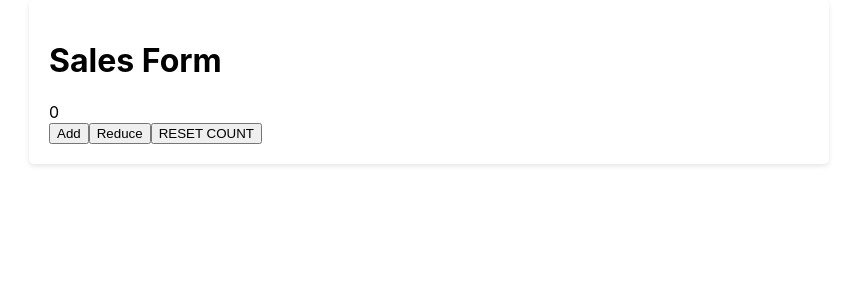
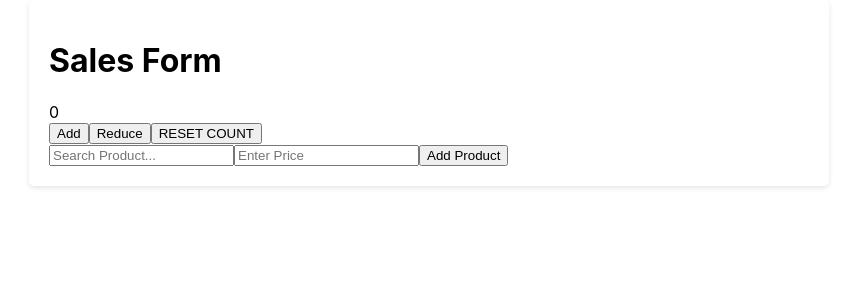
Before and after one commit to abiolatom/Eddietom, a React (Create React App) app: page / in a window 1280 px wide. Shown: the top 300 px of the page, without its empty margins (211-1068 px from the left). Built offline with nearby package versions, Linux system fonts and the light colour scheme.

Commit message:
Filterable PRoduct

```diff
--- a/src/App.js
+++ b/src/App.js
@@ -1,5 +1,6 @@
 import React from "react";
 import AddSalesForm from "./components/AddSalesForm";
+import {SearchBar} from "./components/SelectedProductTable";
 import "./App.css";
 
 const App = () => {
@@ -8,7 +9,7 @@ const App = () => {
       <div className="container">
         <h1>Sales Form</h1>
         <AddSalesForm/>
-
+       <SearchBar/>
       </div>
 
   );
--- a/src/components/SelectedProductTable.js
+++ b/src/components/SelectedProductTable.js
@@ -1,17 +1,23 @@
 import React, { useState } from "react";
 
-const SelectedProductTable = () => {
 const products = [
   { id: 12, name: "shopping", cost: 40 },
   { id: 13, name: "holiday", cost: 400 },
   { id: 14, name: "car service", cost: 50 },
 ];
-  const [selectedProducts, setSelectedProducts] = useState([]);
-  const [price, setPrice] = useState({});
 
-  const filteredProducts = products.filter((product) =>
-    product.name.toLowerCase().include(filteredText.toLowerCase())
-  );
+export const SearchBar = () => {
+  const [filteredProducts, setFilteredProducts] = useState([]);
+  const [price, setPrice] = useState("");
+  const [searchText, setSearchText] = useState("");
+
+  const handleSearchChange = (event) => {
+    setSearchText(event.target.value);
+    const filteredProductText = products.filter((product) => {
+      return product.name.toLowerCase().includes(searchText.toLowerCase());
+    });
+    setFilteredProducts(filteredProductText);
+  };
 
   const handlePriceChange = (event) => {
     const value = event.target.value;
@@ -19,39 +25,33 @@ const SelectedProductTable = () => {
       setPrice(value);
     }
   };
-  const handleProductChange = (event) => {
-    setSelectedProducts(event.target.value);
-  };
+
+  const handleAddProduct = () => {
+
+  }
 
   return (
-    <div>
-      <label>Select a Product</label>
-      <select
+    <form>
+      <input
         type="text"
-        value={selectedProducts}
-        onChange={handleProductChange}
-      >
-        <option value="">Select a Product</option>
-        {filteredProducts.map((product) => (
-          <option key={product.id} value={product.name}>
-            {product.name}
-          </option>
-        ))}
-        ;
-      </select>
-      {selectedProducts && (
-        <div>
-          <label>Price: </label>
+        value={searchText}
+        onChange={handleSearchChange}
+        placeholder="Search Product..."
+      />
       <input
         type="text"
         value={price}
         onChange={handlePriceChange}
         placeholder="Enter Price"
       />
-        </div>
-      )}
-    </div>
+
+      <button>Add Product</button>
+    </form>
   );
 };
 
+const SelectedProductTable = () => {
+  return <div></div>;
+};
+
 export default SelectedProductTable;
```
Lines whose indentation alone changed are shown as unchanged.
